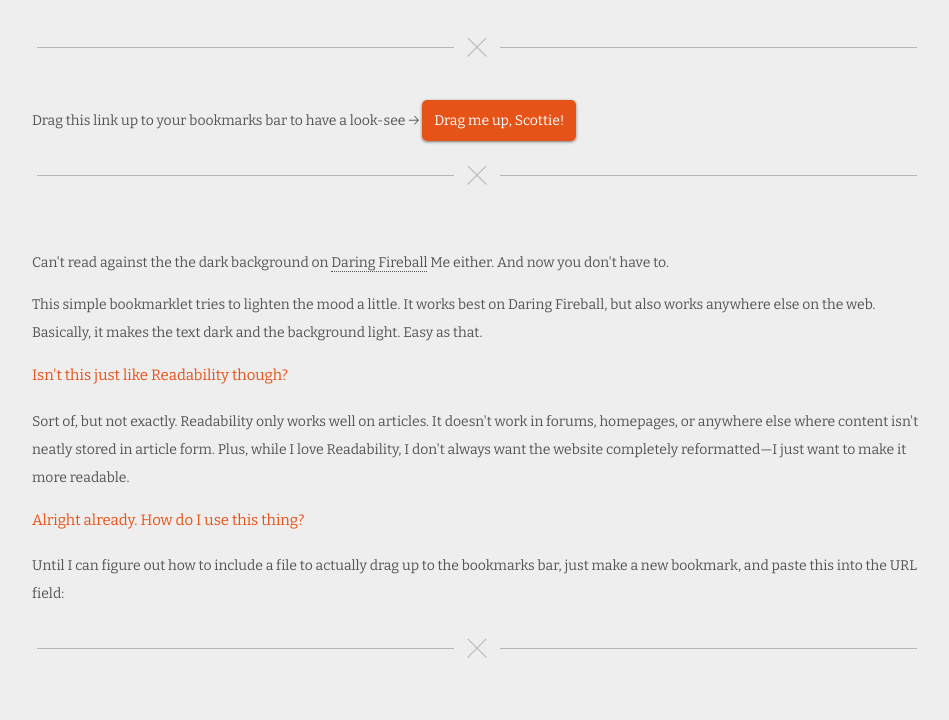
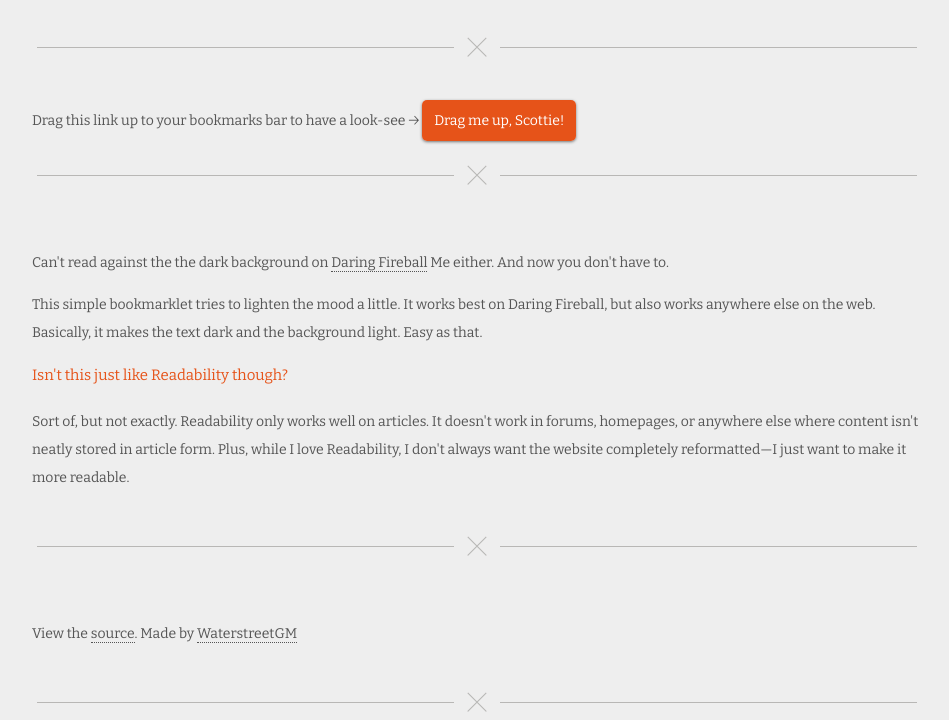
Before and after one commit to saltcod/Snowball, a plain HTML site: page index.html in a window 1280 px wide. Shown: the part 508-1228 px from the top of the page, without its empty margins (168-1117 px from the left). Before the commit the page ends 1174 px from the top, so only its background shows below. Drawn offline with nearby package versions, Linux system fonts and the light colour scheme.

Commit message:
Add google analytics code.

```diff
--- a/index.html
+++ b/index.html
@@ -41,15 +41,26 @@
 		<p>Sort of, but not exactly. Readability only works well on articles. It doesn't work in forums, homepages, or anywhere else where content isn't neatly stored in article form.  Plus, while I love Readability, I don't always want the website completely reformatted—I just want to make it more readable. </p>
 
 
-		<h2>Alright already. How do I use this thing? </h2>
-
-	Until I can figure out how to include a file to actually drag up to the bookmarks bar, just make a new bookmark, and paste this into the URL field:
 </section>
-
+<section>
+	<p> View the <a href="https://github.com/saltcod/Snowball">source</a>. Made by <a href="http://waterstreetgm.org">WaterstreetGM</a>
+</section>
 
 </div> <!-- main -->
 
+<script type="text/javascript">
 
+  var _gaq = _gaq || [];
+  _gaq.push(['_setAccount', 'UA-28602902-1']);
+  _gaq.push(['_trackPageview']);
+
+  (function() {
+    var ga = document.createElement('script'); ga.type = 'text/javascript'; ga.async = true;
+    ga.src = ('https:' == document.location.protocol ? 'https://ssl' : 'http://www') + '.google-analytics.com/ga.js';
+    var s = document.getElementsByTagName('script')[0]; s.parentNode.insertBefore(ga, s);
+  })();
+
+</script>
 <script>document.write('<script src="http://' + (location.host || 'localhost').split(':')[0] + ':35729/livereload.js?snipver=1"></' + 'script>')</script>
 </body>
 </html>
```
